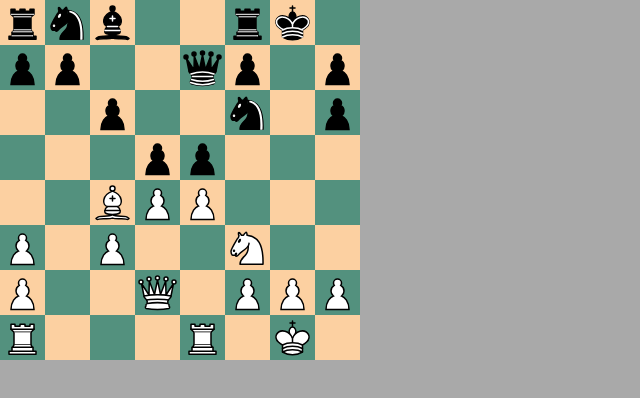
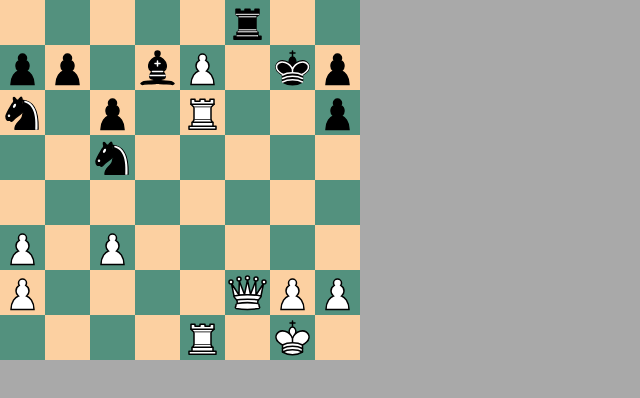
Before and after one commit to vinicius-el-khalili/Chess-UI-tsc, a React (Create React App) app: page / in a window 1280 px wide. Shown: the top 398 px of the page, without its empty margins (0-640 px from the left). Built offline with nearby package versions, Linux system fonts and the light colour scheme.

Commit message:
all moves work, but promotion is limited

```diff
--- a/src/Components/Board.tsx
+++ b/src/Components/Board.tsx
@@ -1,4 +1,4 @@
-import { Chess, Piece, Square } from "chess.js";
+import { Chess, Move, Square } from "chess.js";
 import React from "react";
 import SquareComponent from "./SquareComponent";
 import sqrReff from "../Utilities/sqrReff"
@@ -16,6 +16,9 @@ type boardState={
     boardStyle:React.CSSProperties,
     chess:Chess,
     selectedSquare:Square|null,
+    console1:any,
+    console2:any,
+    console3:any
 }
 
 class Board extends React.Component<boardProps,boardState>{
@@ -26,13 +29,17 @@ class Board extends React.Component<boardProps,boardState>{
         this.state={
             rowStyle:{display:"flex",flexDirection:"column-reverse"},
             boardStyle:{display:"flex"},
-            chess:new Chess('rnb2rk1/pp2qp1p/2p2n1p/3pp3/2BPP3/P1P2N2/P2Q1PPP/R3R1K1 w - - 3 12'),
-            selectedSquare:null
+            chess:new Chess("5r2/pp1bP1kp/n1p1R2p/2n5/8/P1P5/P4QPP/4R1K1 w - - 5 21"),
+            selectedSquare:null,
+            console1:'',
+            console2:'',
+            console3:''
         }
         this.sqrReff=sqrReff()
         this._SQRS=_SQRS()
         this.updateView=this.updateView.bind(this)
         this.handlePieceClick=this.handlePieceClick.bind(this)
+        this.handleMoverClick=this.handleMoverClick.bind(this)
     }
 
     // --------------------------------------- // MOUNT
@@ -43,21 +50,45 @@ class Board extends React.Component<boardProps,boardState>{
 
     // --------------------------------------- // UPDATE
     updateView(){
+        this._SQRS.map(_sqr=>this.sqrReff[_sqr].current.clear())
         for (let _sqr in this.sqrReff){
             this.sqrReff[_sqr].current.update()
         }
     }
 
-    // --------------------------------------- //
+    // --------------------------------------- // handlePieceClick
     handlePieceClick(sqr:Square){
         // 1. Check all possible moves for the clicked square and highlight the SquareComponent with Mover objects.
         let moves:string[]=[]
-        // @ts-ignore
-        this.state.chess.moves({square:sqr}).map(move=>moves.push(move.replace('x','').replace('+','').replace('#','').slice(-2)))
+        let sanMap=[]
+        this.state.chess.moves({square:sqr}).map(move=>{
+            // @ts-ignore
+            if (!move.includes("=")){
+                // @ts-ignore
+                let _m = move.replace("+","").replace("#","").replace("x","").slice(-2)
+                if(!moves.includes(_m)){moves.push(_m)}
+            }else{
+                // @ts-ignore
+                let _m = move.replace("+","").replace("#","").replace("x","").slice(-4,-2)
+                if(!moves.includes(_m)){moves.push(_m)}
+            }
+        })
         this._SQRS.map(_sqr=>this.sqrReff[_sqr].current.clear())
         // 2. Add PreMovers
         moves.map(_sqr=>this.sqrReff[_sqr].current.preMove())
         this.setState({selectedSquare:sqr})
+        this.setState({console1:this.state.chess.moves().join(",")})
+        this.setState({console2:moves.join(",")})
+        this.setState({console3:this.state.chess.fen()})
+    }
+
+    // --------------------------------------- // handlePieceClick
+    handleMoverClick(sqr:Square){
+        // @ts-ignore
+        this.state.chess.move({from:this.state.selectedSquare, to: sqr})
+        // @ts-ignore
+        this.state.chess.move({from:this.state.selectedSquare, to: sqr,promotion:"q"})
+        this.updateView()
     }
 
     // --------------------------------------- // RENDER
@@ -69,6 +100,7 @@ class Board extends React.Component<boardProps,boardState>{
                 let sqr="abcdefgh"[i]+"12345678"[j]
                 row.push(<SquareComponent
                     handlePieceClick={this.handlePieceClick}
+                    handleMoverClick={this.handleMoverClick}
                     backgroundColor={(i+j)%2===0?"#53917E":"#FCD0A1"}
                     chess={this.state.chess}
                     // @ts-ignore
@@ -86,6 +118,9 @@ class Board extends React.Component<boardProps,boardState>{
         return(<>
             <div className="Board" style={this.state.boardStyle}>{board}</div>
             <h1>{this.state.selectedSquare && this.state.selectedSquare}</h1>
+            <h1>{this.state.console1 && this.state.console1}</h1>
+            <h1>{this.state.console2 && this.state.console2}</h1>
+            <h1>{this.state.console3 && this.state.console3}</h1>
         </>)
 
         // --------------------------------------- //
--- a/src/Components/MoverComponent.tsx
+++ b/src/Components/MoverComponent.tsx
@@ -1,13 +1,21 @@
+import { Square } from "chess.js";
 import React from "react";
-class MoverComponent extends React.Component<{},{}>{
+type MoverProps={
+    handleMoverClick:any,
+    sqr:Square
+}
+class MoverComponent extends React.Component<MoverProps,{}>{
     render(): React.ReactNode {
         return(<>
-        <div className="MoverComponent" style={{
-            width:"45px",
-            height:"45px",
-            position:"absolute",
-            zIndex:"2"
-        }}></div>
+        <div className="MoverComponent"
+            style={{
+                width:"45px",
+                height:"45px",
+                position:"absolute",
+                zIndex:"2"
+            }}
+            onClick={()=>{this.props.handleMoverClick(this.props.sqr)}}
+        ></div>
         </>)
     }
 }
--- a/src/Components/SquareComponent.tsx
+++ b/src/Components/SquareComponent.tsx
@@ -8,6 +8,7 @@ type SquareProps={
     chess:Chess
     sqr:Square,
     handlePieceClick:any,
+    handleMoverClick:any
 }
 type SquareState={
     piece:Piece|false,
@@ -49,7 +50,10 @@ class SquareComponent extends React.Component<SquareProps,SquareState>{
                 handlePieceClick={this.props.handlePieceClick}
                 piece={this.state.piece}></PieceComponent>):""}
 
-                {this.state.mover && <MoverComponent/>}
+                {this.state.mover && <MoverComponent
+                handleMoverClick={this.props.handleMoverClick}
+                sqr={this.props.sqr}
+                />}
             </div>
         )
     }
```
